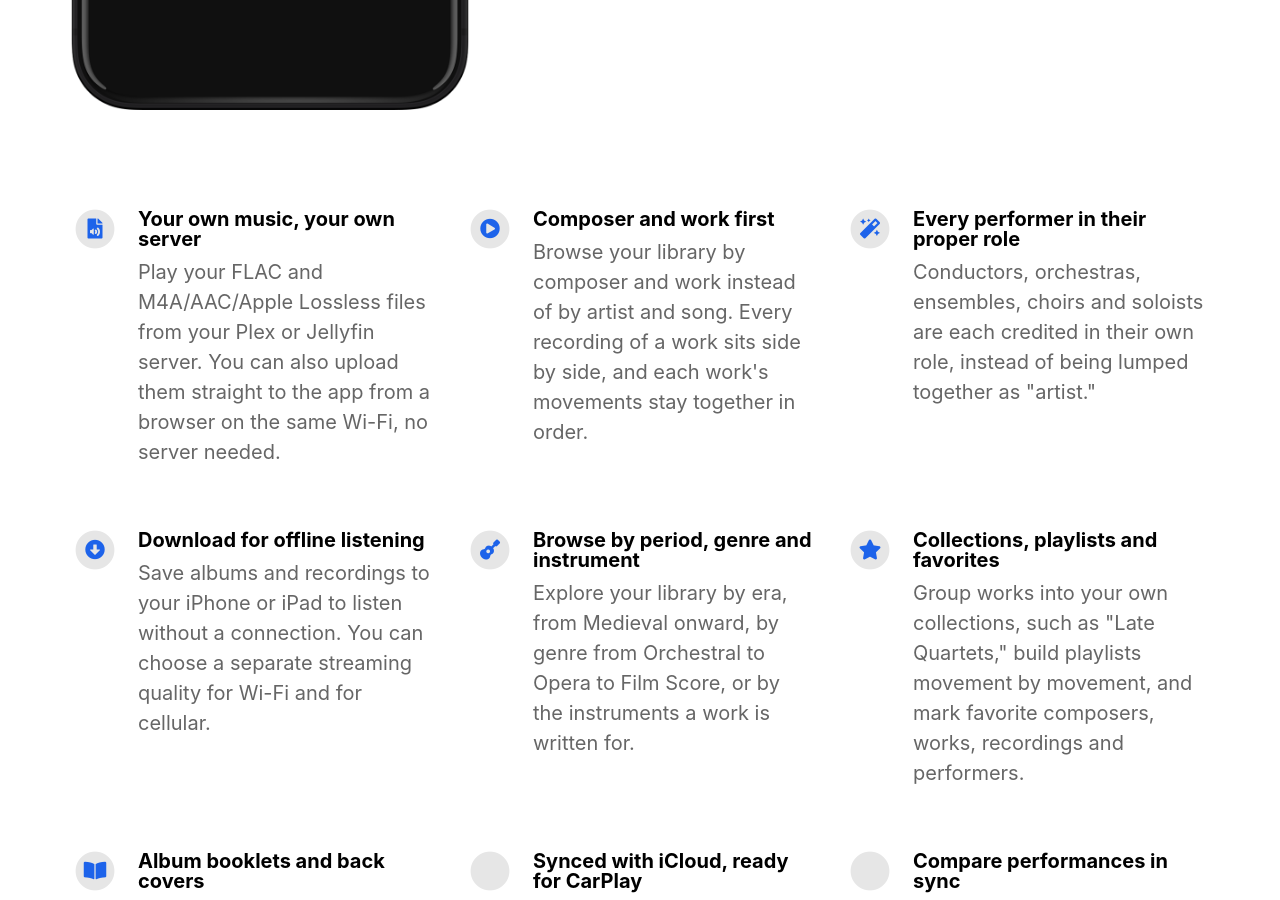
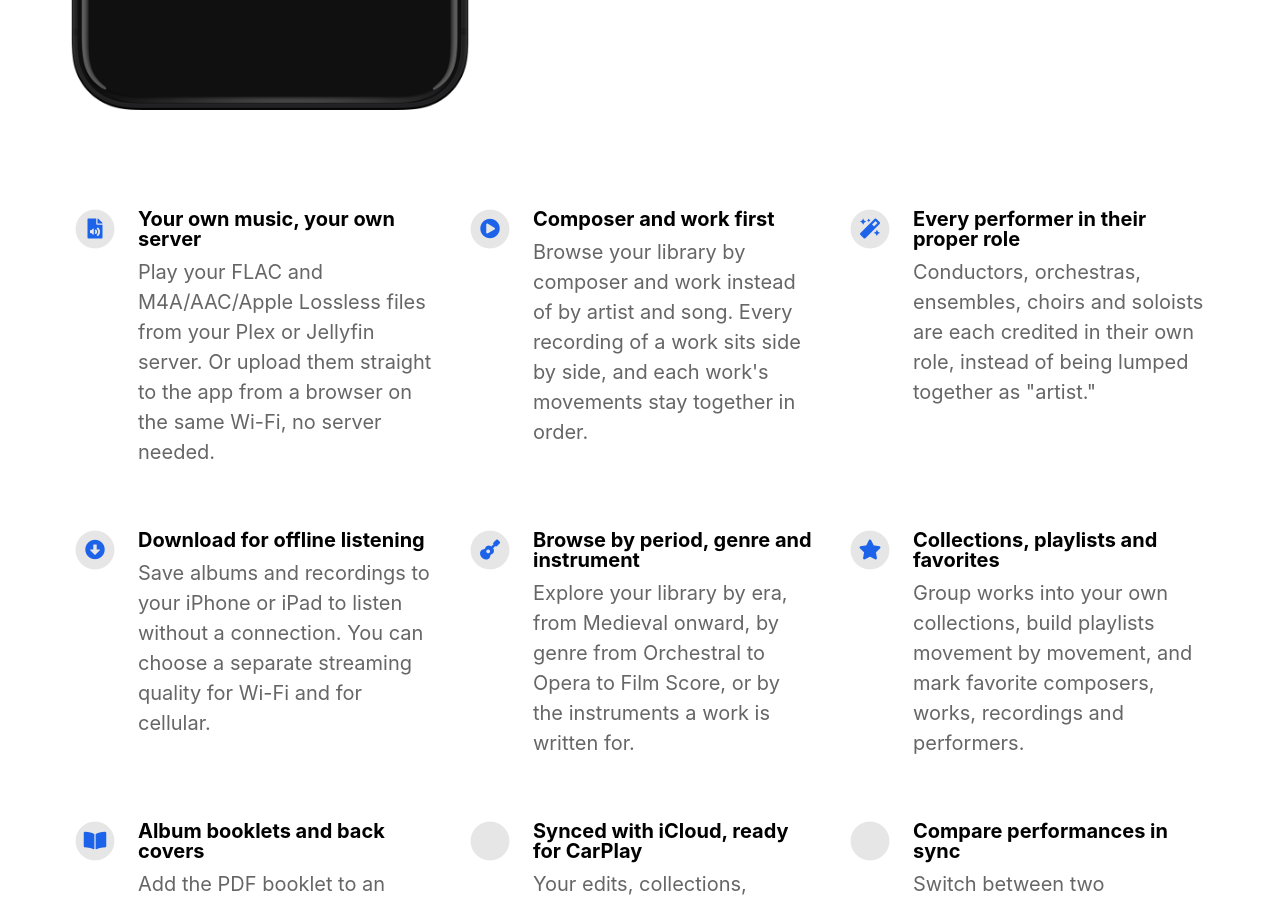
Before and after one commit to eric-philbin/ClassicalAmp, a Jekyll site: the page built from index.html, in a window 1280 px wide and 900 px high, scrolled down 875 px. Built offline with Jekyll 4.4.1, drawn with Linux system fonts in a browser that asks for light colours; nearby versions of some CDN libraries.

Commit message:
Refine feature descriptions in _config.yml
Updated feature descriptions for clarity and conciseness.

```diff
--- a/_config.yml
+++ b/_config.yml
@@ -39,7 +39,7 @@ mastodon_link                             : https://sfba.social/@blitzen
 features                                  :
 
   - title                                 : Your own music, your own server
-    description                           : Play your FLAC and  M4A/AAC/Apple Lossless files from your Plex or Jellyfin server. You can also upload them straight to the app from a browser on the same Wi-Fi, no server needed.
+    description                           : Play your FLAC and  M4A/AAC/Apple Lossless files from your Plex or Jellyfin server. Or upload them straight to the app from a browser on the same Wi-Fi, no server needed.
     fontawesome_icon_name                 : file-audio
 
   - title                                 : Composer and work first
@@ -59,7 +59,7 @@ features                                  :
     fontawesome_icon_name                 : guitar
 
   - title                                 : Collections, playlists and favorites
-    description                           : Group works into your own collections, such as "Late Quartets," build playlists movement by movement, and mark favorite composers, works, recordings and performers.
+    description                           : Group works into your own collections, build playlists movement by movement, and mark favorite composers, works, recordings and performers.
     fontawesome_icon_name                 : star
 
   - title                                 : Album booklets and back covers
```
